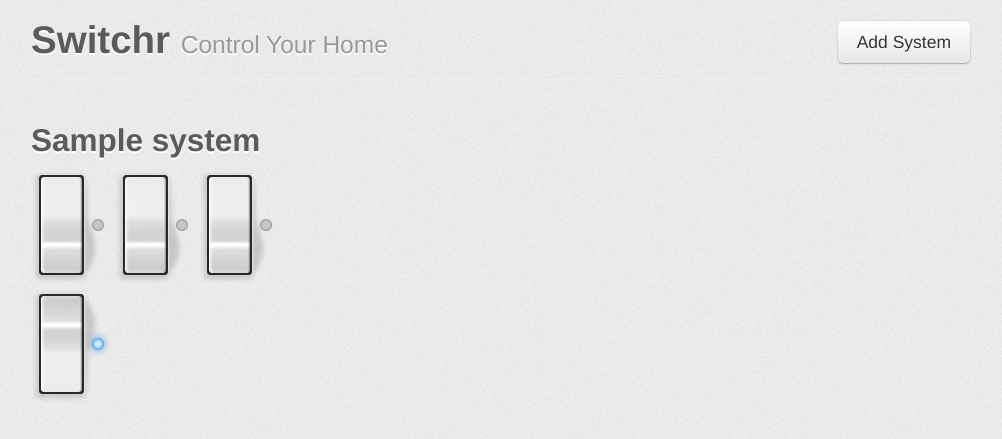
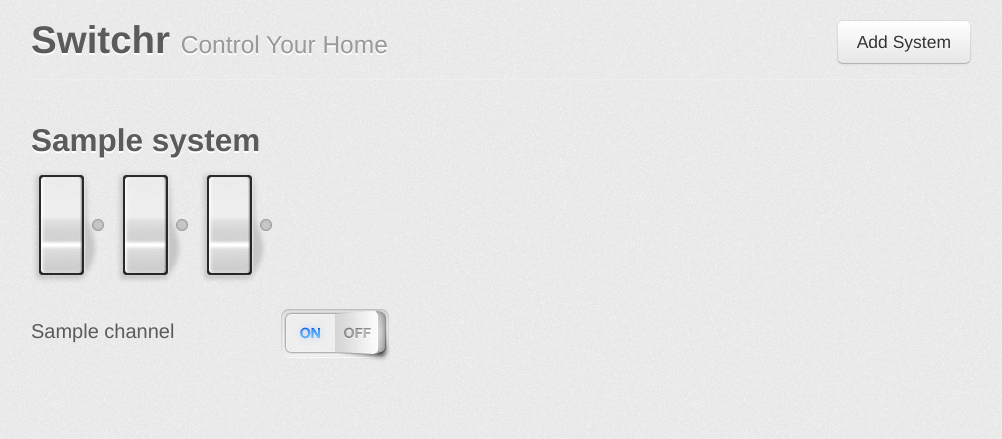
Before and after one commit to frontendphil/switchr, a Django app: page /plan/ in a window 1280 px wide. Shown: the top 439 px of the page, without its empty margins (139-1141 px from the left). Run offline with Django 3.2, Linux system fonts and the light colour scheme; tables that the repository leaves empty hold one stand-in row (values such as "Sample post"); data that the repository does not hold is empty; style sheets or scripts are compiled from the project's sources; parts of the project's set-up code (start-up, migrations or seed data) failed here and were passed over; some libraries are stand-ins or nearby versions.

Commit message:
added channels

```diff
--- a/plan/static/js/switchr.js
+++ b/plan/static/js/switchr.js
@@ -19,20 +19,29 @@
             }
         },
 
-        render: function(target) {
-            var cls = this.active ? "on" : "off";
-
-            var dom = $("<div class='switch + " + cls + "' />");
+        afterRender: function(parent) {
             var that = this;
 
-            dom.click(function() {
+            parent.find(".switch").click(function() {
                 that.toggle();
                 that.onClick();
             });
+        },
 
-            this.dom = dom;
+        getClass: function () {
+            return this.active ? "on" : "off";
+        },
 
-            $(target).append(dom);
+        renderComponent: function() {
+            return $("<div class='switch " + this.getClass() + "' />");
+        },
+
+        render: function(target) {
+            this.dom = this.renderComponent(target);
+
+            $(target).append(this.dom);
+
+            this.afterRender(target);
         },
 
         on: function() {
@@ -137,10 +146,13 @@
 
             this.code.render(target);
 
+            var channels = $("<div class='channels' />");
+            target.append(channels);
+
             $.each(this.channels, function() {
                 var channel = this;
 
-                this.render(target);
+                this.render(channels);
 
                 this.dom.click(function() {
                     $.post("/plan/switch/", {
@@ -160,6 +172,7 @@
             attrs = attrs || {};
 
             this.position = attrs.position || 1;
+            this.name = attrs.name || "";
 
             this._super.call(this, attrs);
         },
@@ -170,6 +183,16 @@
             }
 
             return "0";
+        },
+
+        renderComponent: function() {
+            var container = $("<div class='channel' />");
+            var name = $("<label>" + this.name + "</label>");
+            var swtch = this._super();
+
+            container.append(name, swtch);
+
+            return container;
         }
 
     });
@@ -202,8 +225,10 @@
                         code: system.getCode().join(""),
                         channels: channels
                     },
-                    success: function() {
-                        $(".new-system").slideUp();
+                    success: function(system) {
+                        $(".new-system").slideUp(function() {
+                            addSystem(system);
+                        });
                     },
                     error: function(response) {
                         alert(response.responseText);
@@ -226,6 +251,17 @@
 
         $(".systems").append(loading);
 
+        var addSystem = function(conf) {
+            var container = $("<div class='system'>");
+            var system = new System(conf);
+
+            system.render(container);
+
+            $(".systems").append(container);
+
+            container.fadeIn();
+        };
+
         $.ajax({
             url: "/plan/systems",
             dataType: "json",
@@ -233,15 +269,10 @@
                 loading.fadeIn();
             },
             success: function(systems) {
-                loading.fadeOut();
-
-                $.each(systems, function() {
-                    var container = $("<div class='system'>");
-                    var system = new System(this);
-
-                    system.render(container);
-
-                    $(".systems").append(container);
+                loading.fadeOut(function() {
+                    $.each(systems, function() {
+                        addSystem(this);
+                    });
                 });
             }
         });
--- a/plan/static/stylesheets/less/switchr.less
+++ b/plan/static/stylesheets/less/switchr.less
@@ -81,6 +81,39 @@ h1, h2, h3 {
 }
 
 .systems {
+
+    .system {
+        display: none;
+
+        position: relative;
+
+        .channel {
+            label {
+                float: left;
+                position: relative;
+
+                top: 12px;
+
+                font-size: 20px;
+
+                width: 250px;
+            }
+
+            .switch {
+                width: 111px;
+                height: 54px;
+
+                &.on {
+                    background-image: url("@{image-root}/channel-on.png");
+                }
+
+                &.off {
+                    background-image: url("@{image-root}/channel-off.png");
+                }
+            }
+        }
+    }
+
     .loading {
         margin: 50px;
 
```
Also changed, not shown: plan/static/images/channel-off.png (added), plan/static/images/channel-on.png (added).
